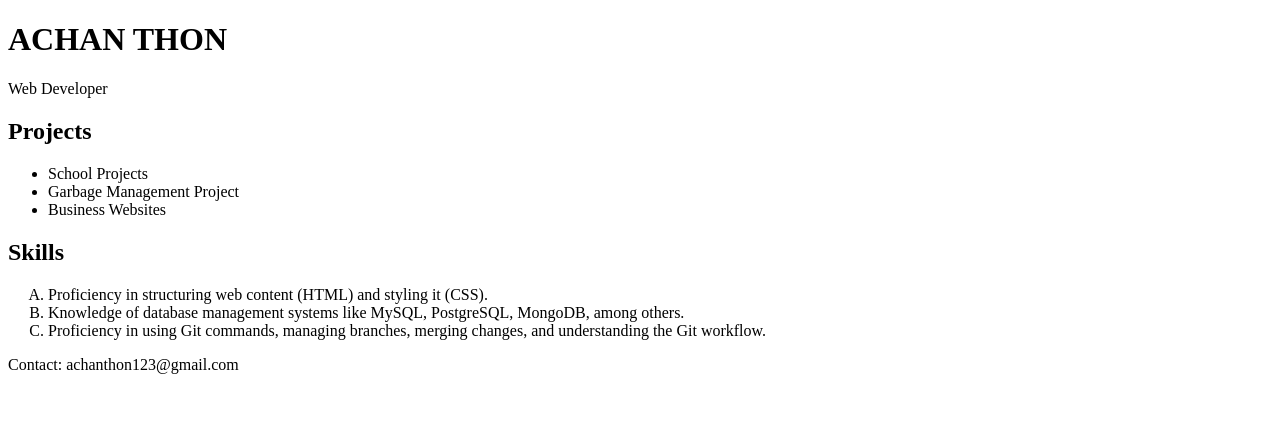
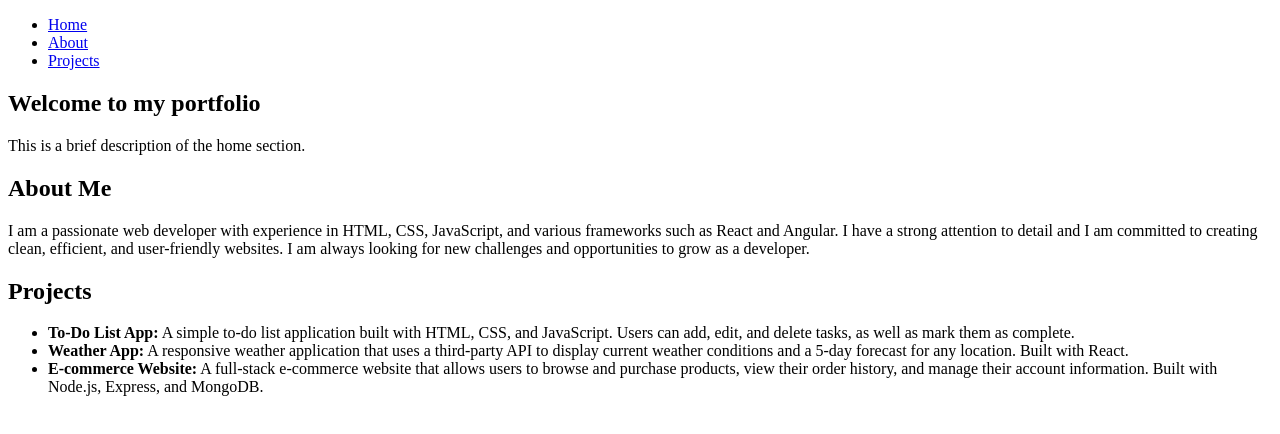
Before and after one commit to thonachan/thonachan.github.io, a plain HTML site: page index.html in a window 1280 px wide. Drawn offline with Linux system fonts and the light colour scheme.

Commit message:
Update index.html

```diff
--- a/index.html
+++ b/index.html
@@ -1,36 +1,36 @@
 <!DOCTYPE html>
-<html lang="en">
+<html>
 <head>
-    <meta charset="UTF-8">
-    <meta name="viewport" content="width=device-width, initial-scale=1.0">
-    <link rel="stylesheet" href="css/style.css">
-    <title>Achan T.A - Web Developer</title>
+    <title>My Portfolio</title>
 </head>
 <body>
     <header>
-        <h1>ACHAN THON</h1>
-        <p>Web Developer</p>
+        <nav>
+            <ul>
+                <li><a href="#home">Home</a></li>
+                <li><a href="#about">About</a></li>
+                <li><a href="#projects">Projects</a></li>
+            </ul>
+        </nav>
     </header>
-    <!-- Add sections for your projects, skills, etc. -->
+
+    <section id="home">
+        <h1>Welcome to my portfolio</h1>
+        <p>This is a brief description of the home section.</p>
+    </section>
+
+    <section id="about">
+        <h1>About Me</h1>
+        <p>I am a passionate web developer with experience in HTML, CSS, JavaScript, and various frameworks such as React and Angular. I have a strong attention to detail and I am committed to creating clean, efficient, and user-friendly websites. I am always looking for new challenges and opportunities to grow as a developer.</p>
+    </section>
+
     <section id="projects">
-        <h2>Projects</h2>
+        <h1>Projects</h1>
         <ul>
-            <li>School Projects</li>
-            <li>Garbage Management Project</li>
-            <li>Business Websites</li>
+            <li><strong>To-Do List App:</strong> A simple to-do list application built with HTML, CSS, and JavaScript. Users can add, edit, and delete tasks, as well as mark them as complete.</li>
+            <li><strong>Weather App:</strong> A responsive weather application that uses a third-party API to display current weather conditions and a 5-day forecast for any location. Built with React.</li>
+            <li><strong>E-commerce Website:</strong> A full-stack e-commerce website that allows users to browse and purchase products, view their order history, and manage their account information. Built with Node.js, Express, and MongoDB.</li>
         </ul>
     </section>
-    <section id="skills">
-        <h2>Skills</h2>
-        <ol type="A">
-            <li>Proficiency in structuring web content (HTML) and styling it (CSS).</li>
-            <li> Knowledge of database management systems like MySQL, PostgreSQL, MongoDB, among others.</li>
-            <li> Proficiency in using Git commands, managing branches, merging changes, and understanding the Git workflow.</li>
-        </ol>
-    </section>
-    <!-- Add more sections as needed -->
-    <footer>
-        <p>Contact: achanthon123@gmail.com</p>
-    </footer>
 </body>
 </html>
```
